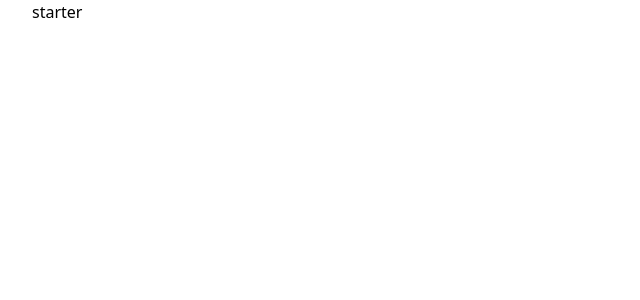
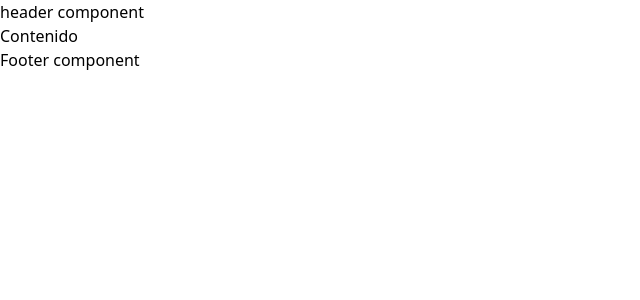
Before and after one commit to adanuriplata/nextdidevblog, a Next.js app: page / in a window 1280 px wide. Shown: the top 300 px of the page, without its empty margins (0-640 px from the left). Built offline with nearby package versions, Linux system fonts and the light colour scheme.

Commit message:
Feat: Added main layout

```diff
--- /dev/null
+++ b/components/MainLayout/AppFooter.js
@@ -0,0 +1,11 @@
+import React from "react";
+
+const AppFooter = () => {
+  return (
+    <div>
+      <h1>Footer component</h1>
+    </div>
+  );
+};
+
+export default AppFooter;
--- /dev/null
+++ b/components/MainLayout/AppHeader.js
@@ -0,0 +1,11 @@
+import React from "react";
+
+const AppHeader = () => {
+  return (
+    <div>
+      <h1>header component</h1>
+    </div>
+  );
+};
+
+export default AppHeader;
--- /dev/null
+++ b/components/MainLayout/AppMeta.js
@@ -0,0 +1,23 @@
+import React from "react";
+import Head from "next/head";
+
+const AppMeta = () => {
+  return (
+    <>
+      <Head>
+        <meta charset="utf-8" key="charset" />
+        <meta
+          name="viewport"
+          content="width=device-width,initial-scale=-1"
+          key="viewport"
+        />
+      </Head>
+      <div>
+        {/* Data de SEO */}
+        {/* instalar  https://www.npmjs.com/package/next-seo */}
+      </div>
+    </>
+  );
+};
+
+export default AppMeta;
--- /dev/null
+++ b/components/MainLayout/index.js
@@ -0,0 +1,17 @@
+import React from "react";
+import AppHeader from "./AppHeader";
+import AppFooter from "./AppFooter";
+import AppMeta from "./AppMeta";
+
+const MainLayout = ({ children }) => {
+  return (
+    <div className="flex flex-col min-h-screen overflow-hidden">
+      <AppMeta></AppMeta>
+      <AppHeader />
+      {children}
+      <AppFooter />
+    </div>
+  );
+};
+
+export default MainLayout;
--- a/pages/index.js
+++ b/pages/index.js
@@ -1,11 +1,11 @@
-import Head from "next/head";
-import Image from "next/image";
-import styles from "../styles/modules/Home.module.scss";
+import MainLayout from "../components/MainLayout/index";
 
-export default function Home() {
+const Home = () => {
   return (
-    <div className={styles.container}>
-      <h1>starter</h1>
-    </div>
+    <>
+      <MainLayout>Contenido</MainLayout>
+    </>
   );
-}
+};
+
+export default Home;
```
